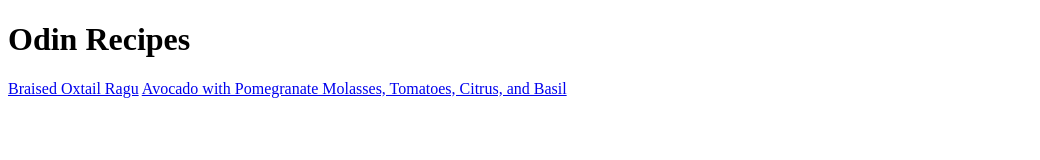
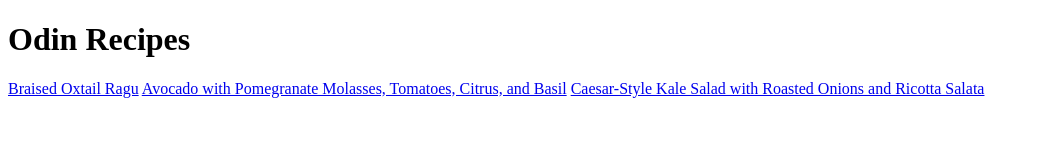
Before and after one commit to dsendros/odin-recipes, a website: page index.html in a window 1280 px wide. Shown: the whole page, without its empty margins (0-1040 px from the left). Drawn offline with Linux system fonts and the light colour scheme.

Commit message:
feat: add kale salad link to index.html
Refs: #8

```diff
--- a/index.html
+++ b/index.html
@@ -11,5 +11,8 @@
     <a href="./recipes/avocado-pomegranate-molasses-salad.html"
       >Avocado with Pomegranate Molasses, Tomatoes, Citrus, and Basil</a
     >
+    <a href="./recipes/kale-salad.html"
+      >Caesar-Style Kale Salad with Roasted Onions and Ricotta Salata</a
+    >
   </body>
 </html>
```
